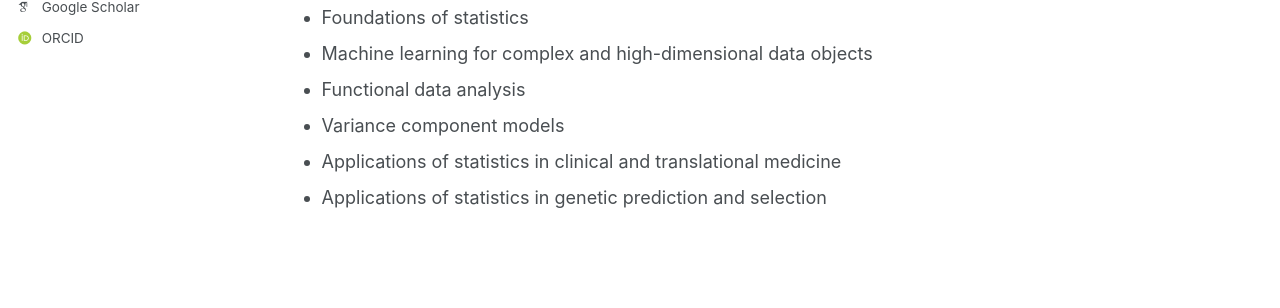
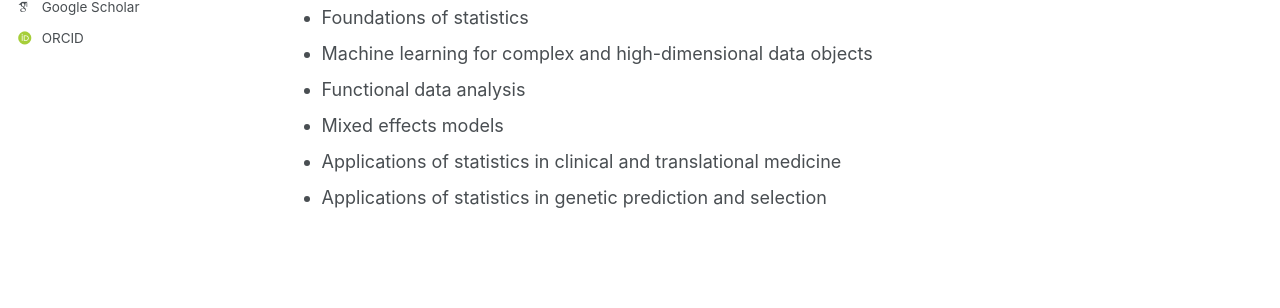
Before and after one commit to elyseborgert/elyseborgert.github.io, a Jekyll site: the page built from _pages/about.md, in a window 1280 px wide and 1015 px high. Shown: the part 405-713 px from the top of the window. Built offline with Jekyll 4.4.1, drawn with Linux system fonts in a browser that asks for light colours; some web fonts are replaced.

Commit message:
Update about.md

```diff
--- a/_pages/about.md
+++ b/_pages/about.md
@@ -14,6 +14,6 @@ I am currently a Postdoctoral Research Associate at the [University of North Car
 - Foundations of statistics
 - Machine learning for complex and high-dimensional data objects
 - Functional data analysis
-- Variance component models
+- Mixed effects models
 - Applications of statistics in clinical and translational medicine
 - Applications of statistics in genetic prediction and selection
```
